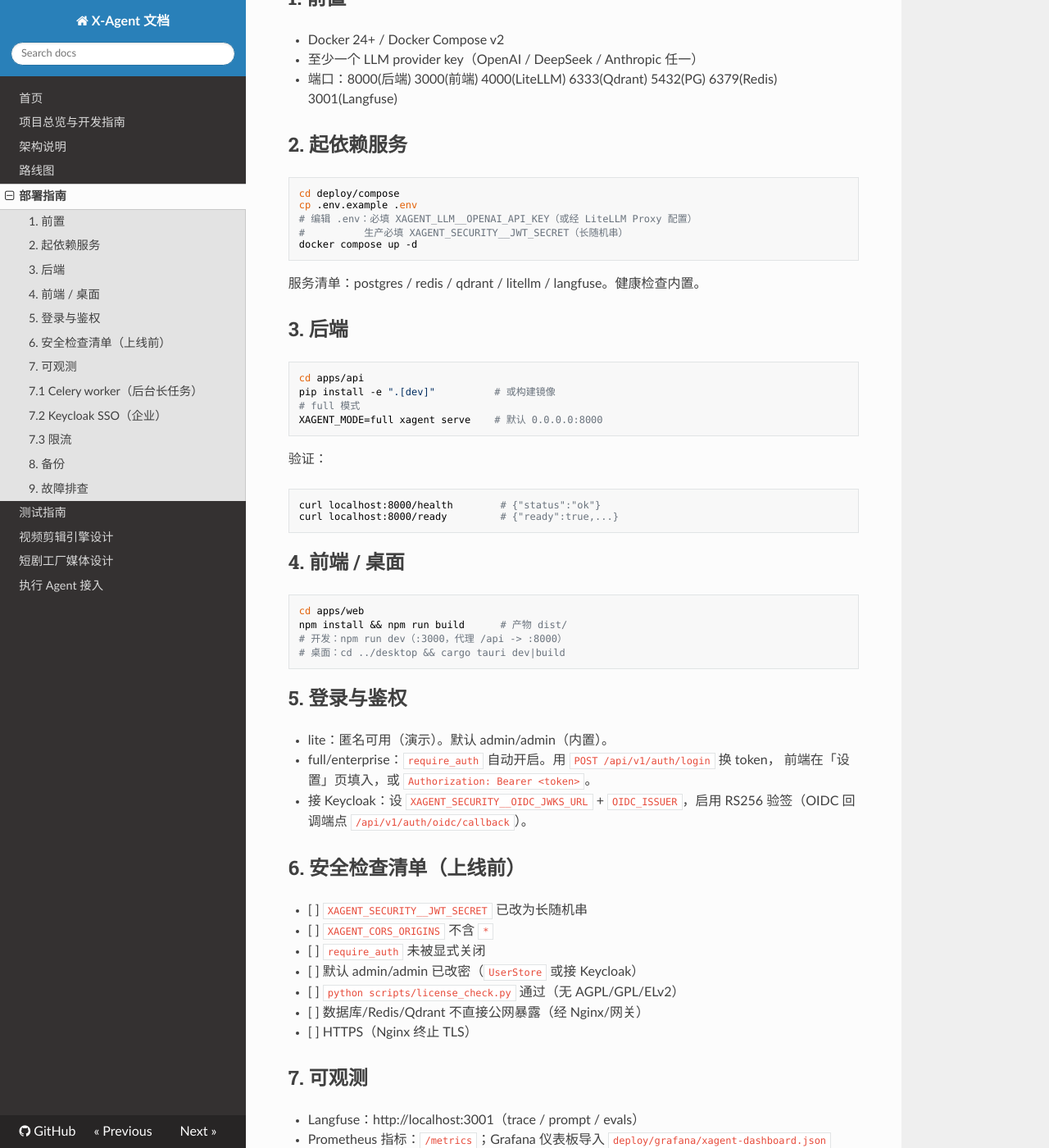
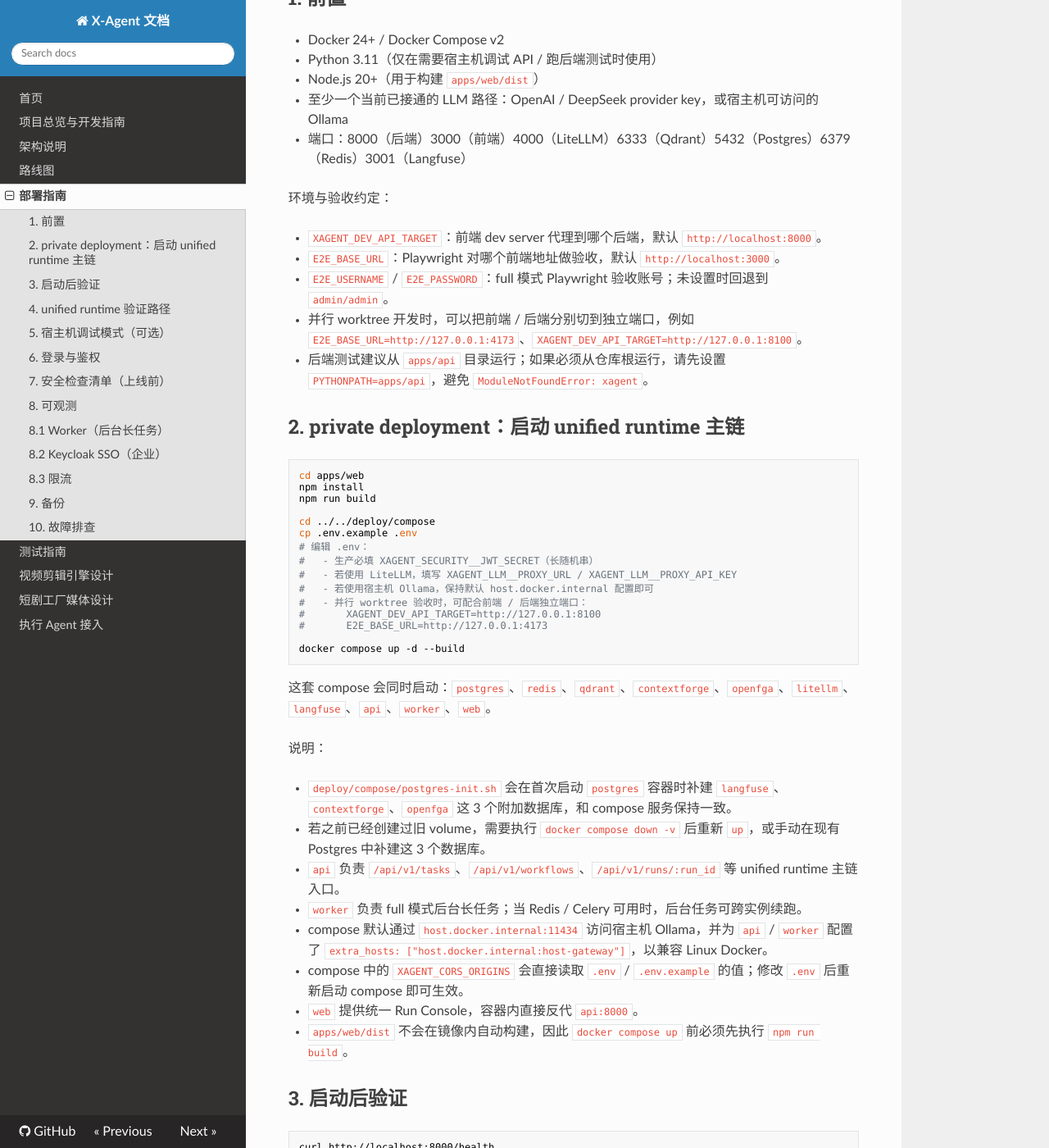
Before and after one commit to xiongpinji/xiongbao, an MkDocs documentation site: the page built from docs/DEPLOYMENT_RUNBOOK.md, in a window 1280 px wide and 1400 px high, scrolled down 262 px. Shown: the whole window at 82% size. Built offline with MkDocs 1.6.1, drawn with Linux system fonts in a browser that asks for light colours; nearby versions of some CDN libraries; some of the changed text lies outside the part shown.

Commit message:
chore: align private deployment docs and e2e runtime smoke
Co-Authored-By: Claude Opus 4.8 (1M context) <noreply@anthropic.com>

````diff
--- a/docs/DEPLOYMENT_RUNBOOK.md
+++ b/docs/DEPLOYMENT_RUNBOOK.md
@@ -1,110 +1,173 @@
 # X-Agent 部署 Runbook（单机 / Docker Compose）
 
-> 适用：full 模式单机生产/试点部署。lite 模式见根 README。
-> 企业 K8s/HA 为后续工作，本文档暂不覆盖。
+> 适用：full 模式单机生产 / 试点部署。lite 模式见根 README。
+> 企业 K8s / HA 为后续工作，本文档暂不覆盖。
 
 ## 1. 前置
 
 - Docker 24+ / Docker Compose v2
-- 至少一个 LLM provider key（OpenAI / DeepSeek / Anthropic 任一）
-- 端口：8000(后端) 3000(前端) 4000(LiteLLM) 6333(Qdrant) 5432(PG) 6379(Redis) 3001(Langfuse)
+- Python 3.11（仅在需要宿主机调试 API / 跑后端测试时使用）
+- Node.js 20+（用于构建 `apps/web/dist`）
+- 至少一个当前已接通的 LLM 路径：OpenAI / DeepSeek provider key，或宿主机可访问的 Ollama
+- 端口：8000（后端）3000（前端）4000（LiteLLM）6333（Qdrant）5432（Postgres）6379（Redis）3001（Langfuse）
 
-## 2. 起依赖服务
+环境与验收约定：
+
+- `XAGENT_DEV_API_TARGET`：前端 dev server 代理到哪个后端，默认 `http://localhost:8000`。
+- `E2E_BASE_URL`：Playwright 对哪个前端地址做验收，默认 `http://localhost:3000`。
+- `E2E_USERNAME` / `E2E_PASSWORD`：full 模式 Playwright 验收账号；未设置时回退到 `admin/admin`。
+- 并行 worktree 开发时，可以把前端 / 后端分别切到独立端口，例如 `E2E_BASE_URL=http://127.0.0.1:4173`、`XAGENT_DEV_API_TARGET=http://127.0.0.1:8100`。
+- 后端测试建议从 `apps/api` 目录运行；如果必须从仓库根运行，请先设置 `PYTHONPATH=apps/api`，避免 `ModuleNotFoundError: xagent`。
+
+## 2. private deployment：启动 unified runtime 主链
+
+```bash
+cd apps/web
+npm install
+npm run build
+
+cd ../../deploy/compose
+cp .env.example .env
+# 编辑 .env：
+#   - 生产必填 XAGENT_SECURITY__JWT_SECRET（长随机串）
+#   - 若使用 LiteLLM，填写 XAGENT_LLM__PROXY_URL / XAGENT_LLM__PROXY_API_KEY
+#   - 若使用宿主机 Ollama，保持默认 host.docker.internal 配置即可
+#   - 并行 worktree 验收时，可配合前端 / 后端独立端口：
+#       XAGENT_DEV_API_TARGET=http://127.0.0.1:8100
+#       E2E_BASE_URL=http://127.0.0.1:4173
+
+docker compose up -d --build
+```
+
+这套 compose 会同时启动：`postgres`、`redis`、`qdrant`、`contextforge`、`openfga`、`litellm`、`langfuse`、`api`、`worker`、`web`。
+
+说明：
+
+- `deploy/compose/postgres-init.sh` 会在首次启动 `postgres` 容器时补建 `langfuse`、`contextforge`、`openfga` 这 3 个附加数据库，和 compose 服务保持一致。
+- 若之前已经创建过旧 volume，需要执行 `docker compose down -v` 后重新 `up`，或手动在现有 Postgres 中补建这 3 个数据库。
+- `api` 负责 `/api/v1/tasks`、`/api/v1/workflows`、`/api/v1/runs/:run_id` 等 unified runtime 主链入口。
+- `worker` 负责 full 模式后台长任务；当 Redis / Celery 可用时，后台任务可跨实例续跑。
+- compose 默认通过 `host.docker.internal:11434` 访问宿主机 Ollama，并为 `api` / `worker` 配置了 `extra_hosts: ["host.docker.internal:host-gateway"]`，以兼容 Linux Docker。
+- compose 中的 `XAGENT_CORS_ORIGINS` 会直接读取 `.env` / `.env.example` 的值；修改 `.env` 后重新启动 compose 即可生效。
+- `web` 提供统一 Run Console，容器内直接反代 `api:8000`。
+- `apps/web/dist` 不会在镜像内自动构建，因此 `docker compose up` 前必须先执行 `npm run build`。
+
+## 3. 启动后验证
+
+```bash
+curl http://localhost:8000/health
+curl http://localhost:8000/ready
+curl http://localhost:3000
+```
+
+期望：
+
+- `/health` 返回 `{"status":"ok"}`
+- `/ready` 返回 `{"ready":true,...}`
+- 前端可打开登录页 / 工作台，并能跳转到 `/runs/:runId`
+
+如果你在并行 worktree 中使用独立端口，请把上面的 `3000/8000` 替换为当前 worktree 的实际前后端端口，并同步设置：
+
+- `XAGENT_DEV_API_TARGET=http://127.0.0.1:<api-port>`
+- `E2E_BASE_URL=http://127.0.0.1:<web-port>`
+- `E2E_USERNAME=<full-mode-user>`
+- `E2E_PASSWORD=<full-mode-password>`
+
+## 4. unified runtime 验证路径
+
+推荐按以下顺序验收主链：
+
+1. 登录后在「对话」页提交一个任务。
+2. 页面应跳转到 `Run Console`（`/runs/:runId`）。
+3. `Run Console` 中至少能看到：概览、Timeline、Validation / Risk / Replay / Resume 面板。
+4. 若走工作流入口，审批型工作流应在 `delivery.resume` 中暴露审批续跑指针。
+5. 若走后台任务入口，`delivery.replay` 应指向 `/api/v1/tasks/:task_id`，运行中任务还会暴露 `delivery.resume` 续看指针。
+
+## 5. 宿主机调试模式（可选）
+
+如果不想通过 compose 内的 `api` / `worker` 排障，也可以只启动依赖服务，然后在宿主机运行后端：
 
 ```bash
 cd deploy/compose
-cp .env.example .env
-# 编辑 .env：必填 XAGENT_LLM__OPENAI_API_KEY（或经 LiteLLM Proxy 配置）
-#          生产必填 XAGENT_SECURITY__JWT_SECRET（长随机串）
-docker compose up -d
+docker compose up -d postgres redis qdrant litellm langfuse
+
+cd ../../apps/api
+# PowerShell: $env:PYTHONPATH = (Get-Location).Path
+# Bash:       export PYTHONPATH="$PWD"
+pip install -e ".[dev]"
+XAGENT_MODE=full xagent serve
 ```
 
-服务清单：postgres / redis / qdrant / litellm / langfuse。健康检查内置。
+此模式适合本地调试，但不是本文档推荐的 private deployment 交付形态。
 
-## 3. 后端
+## 6. 登录与鉴权
 
-```bash
-cd apps/api
-pip install -e ".[dev]"          # 或构建镜像
-# full 模式
-XAGENT_MODE=full xagent serve    # 默认 0.0.0.0:8000
-```
+- lite：匿名可用（演示）。默认 admin / admin（内置）。
+- full / enterprise：`require_auth` 自动开启。用 `POST /api/v1/auth/login` 换 token，前端在「设置」页填入，或使用 `Authorization: Bearer <token>`。
+- 接 Keycloak：设置 `XAGENT_SECURITY__OIDC_JWKS_URL` + `OIDC_ISSUER`，启用 RS256 验签（OIDC 回调端点 `/api/v1/auth/oidc/callback`）。
 
-验证：
-```bash
-curl localhost:8000/health        # {"status":"ok"}
-curl localhost:8000/ready         # {"ready":true,...}
-```
-
-## 4. 前端 / 桌面
-
-```bash
-cd apps/web
-npm install && npm run build      # 产物 dist/
-# 开发：npm run dev（:3000，代理 /api -> :8000）
-# 桌面：cd ../desktop && cargo tauri dev|build
-```
-
-## 5. 登录与鉴权
-
-- lite：匿名可用（演示）。默认 admin/admin（内置）。
-- full/enterprise：`require_auth` 自动开启。用 `POST /api/v1/auth/login` 换 token，
-  前端在「设置」页填入，或 `Authorization: Bearer <token>`。
-- 接 Keycloak：设 `XAGENT_SECURITY__OIDC_JWKS_URL` + `OIDC_ISSUER`，启用 RS256 验签（OIDC 回调端点 `/api/v1/auth/oidc/callback`）。
-
-## 6. 安全检查清单（上线前）
+## 7. 安全检查清单（上线前）
 
 - [ ] `XAGENT_SECURITY__JWT_SECRET` 已改为长随机串
+- [ ] Langfuse 的 `NEXTAUTH_SECRET` / `SALT` 已改为生产随机值
+- [ ] Langfuse 初始管理员密码（默认 `admin12345`）已修改或禁用初始化默认账号
 - [ ] `XAGENT_CORS_ORIGINS` 不含 `*`
 - [ ] `require_auth` 未被显式关闭
-- [ ] 默认 admin/admin 已改密（`UserStore` 或接 Keycloak）
-- [ ] `python scripts/license_check.py` 通过（无 AGPL/GPL/ELv2）
-- [ ] 数据库/Redis/Qdrant 不直接公网暴露（经 Nginx/网关）
+- [ ] 默认 admin / admin 已改密（`UserStore` 或接 Keycloak）
+- [ ] `python scripts/license_check.py` 通过（无 AGPL / GPL / ELv2）
+- [ ] 数据库 / Redis / Qdrant 不直接公网暴露（经 Nginx / 网关）
 - [ ] HTTPS（Nginx 终止 TLS）
 
-## 7. 可观测
+## 8. 可观测
 
 - Langfuse：http://localhost:3001（trace / prompt / evals）
 - Prometheus 指标：`/metrics`；Grafana 仪表板导入 `deploy/grafana/xagent-dashboard.json`
-- 后端日志：structlog JSON 到 stdout
+- 后端日志：structlog JSON 输出到 stdout
 - 健康探针：`/health`（liveness）`/ready`（readiness）
 
-## 7.1 Celery worker（后台长任务）
+## 8.1 Worker（后台长任务）
 
 full 模式下 compose 含 `worker` 服务，后台任务走 Celery（Redis broker）：
 
 ```bash
-# compose 已含 worker；单独启动：
+# compose 已含 worker；单独排障时可手动启动
 celery -A xagent.worker.celery_app worker --loglevel=info
 ```
 
-- `/api/v1/tasks` 提交任务：full+Celery 可用走 Celery，否则进程内降级。
-- 任务结果存 Redis backend，跨实例可查。
+要点：
 
-## 7.2 Keycloak SSO（企业）
+- `/api/v1/tasks` 提交任务：full + Celery 可用时走 `worker`，否则降级为进程内后台任务。
+- Celery 提交时会先把 `tenant_id / owner_id / kind / input / backend / status` 落到 `agent_tasks`；worker 完成后会继续回写最终 `status / result / error / timestamps`。
+- `GET /api/v1/tasks` 列表会优先回查 `agent_tasks` 中的持久化状态，必要时再回退到 Celery backend / 进程内 metadata，避免 Celery 任务长期伪装成 `pending`。
+- `/api/v1/runs/:run_id` 会把后台任务统一映射为 Run Console 视图。
+- 运行中任务会暴露 `resume` 指针，便于前端或外部入口继续追踪。
+
+## 8.2 Keycloak SSO（企业）
 
 1. 部署 Keycloak，导入 realm：`deploy/keycloak/xagent-realm.json`
 2. 配置后端：`XAGENT_SECURITY__OIDC_JWKS_URL=http://<keycloak>/realms/xagent/protocol/openid-connect/certs`
    + `XAGENT_SECURITY__OIDC_ISSUER=xagent-api`
-3. token 走 RS256/JWKS 验签；realm_access.roles 映射为 X-Agent 角色。
+3. token 走 RS256 / JWKS 验签；`realm_access.roles` 映射为 X-Agent 角色。
 
-## 7.3 限流
+## 8.3 限流
 
-- 进程内：120 req/min（默认）；Redis 可用时自动切换分布式限流。
-- 健康探针 / metrics 豁免。超限 429 + Retry-After。
+- 进程内：120 req / min（默认）；Redis 可用时自动切换分布式限流。
+- 健康探针 / metrics 豁免。超限返回 429 + `Retry-After`。
 
-## 8. 备份
+## 9. 备份
 
 - Postgres：`pg_dump`
 - Qdrant：collection 快照
 - 审计链：`GET /api/v1/audit/export`（防篡改哈希链，可离线校验）
 
-## 9. 故障排查
+## 10. 故障排查
 
 | 现象 | 排查 |
 |---|---|
-| 启动报「生产配置校验失败」 | 检查 JWT_SECRET / CORS / require_auth |
-| `/ready` 503 | 查 components 字段定位 DB/缓存 |
-| LLM 调用失败 | 查 LiteLLM Proxy 日志 (:4000) 与 key |
-| 402 Payment Required | 配额超限，`/billing/summary` 查用量 |
-| 403 越权 | 角色/权限不足，`/auth/me` 查角色 |
+| `web` 容器启动失败 | 先确认 `apps/web/dist` 已执行 `npm run build` 生成 |
+| 启动报「生产配置校验失败」 | 检查 `JWT_SECRET` / `CORS` / `require_auth` |
+| `/ready` 返回 503 | 查看 `components` 字段定位 DB / 缓存依赖 |
+| `Run Console` 打不开运行详情 | 检查 `/api/v1/runs/:run_id` 与 `/api/v1/tasks/:task_id` 是否返回 200 |
+| 后台任务一直 pending | 查看 `worker` 日志，确认 Redis broker 与 Celery 已连通 |
+| LLM 调用失败 | 查看 LiteLLM Proxy 日志（`:4000`）或宿主机 Ollama |
+| 403 越权 | 角色 / 权限不足，调用 `/auth/me` 查看角色 |
````
Also changed, not shown: README.md (+35 -4 lines), 5 other files.
